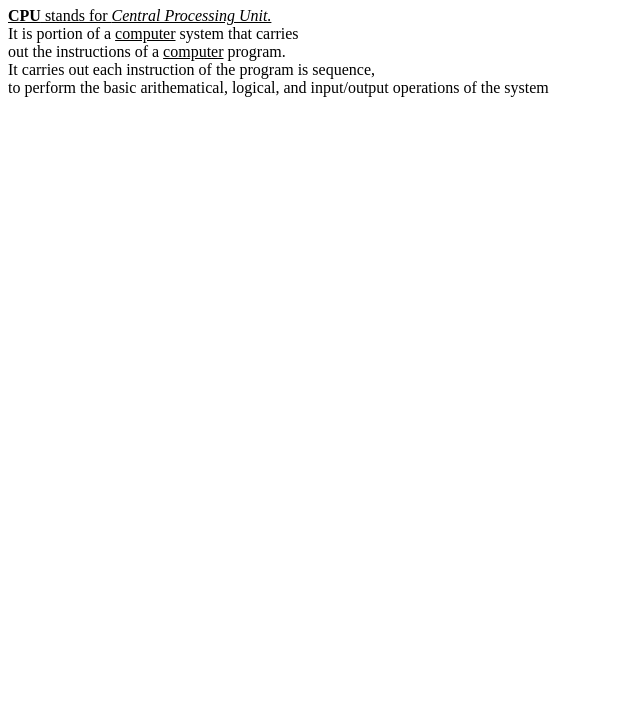
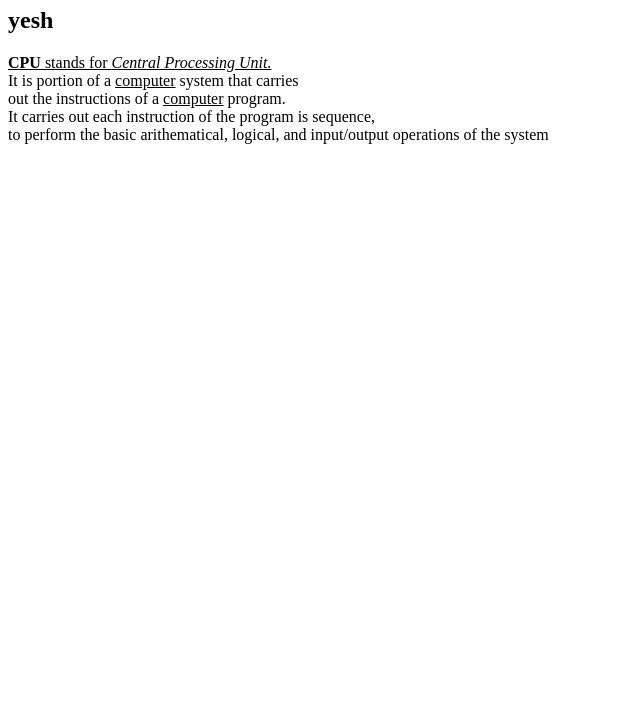
Before and after one commit to nkyeshika/sample, a plain HTML site: page index.html in a window 1280 px wide. Shown: the part 73-800 px from the top of the page, without its empty margins (0-640 px from the left). Drawn offline with Linux system fonts and the light colour scheme.

Commit message:
header tag index.html

```diff
--- a/index.html
+++ b/index.html
@@ -3,6 +3,7 @@
     <title>CPU</title>
     <body>
         <h1>CPU</h1>
+        <h2>yesh</h2>
         <p><u><b>CPU</b> stands for <i>Central Processing Unit.</i></u><br>It is portion of a <u>computer</u> system that carries<br>out the instructions of a <u>computer</u> program.<br>It carries out each instruction of the program is sequence,<br>to perform the basic arithematical, logical, and input/output operations of the system</p>
     </body>
 </html>
```
